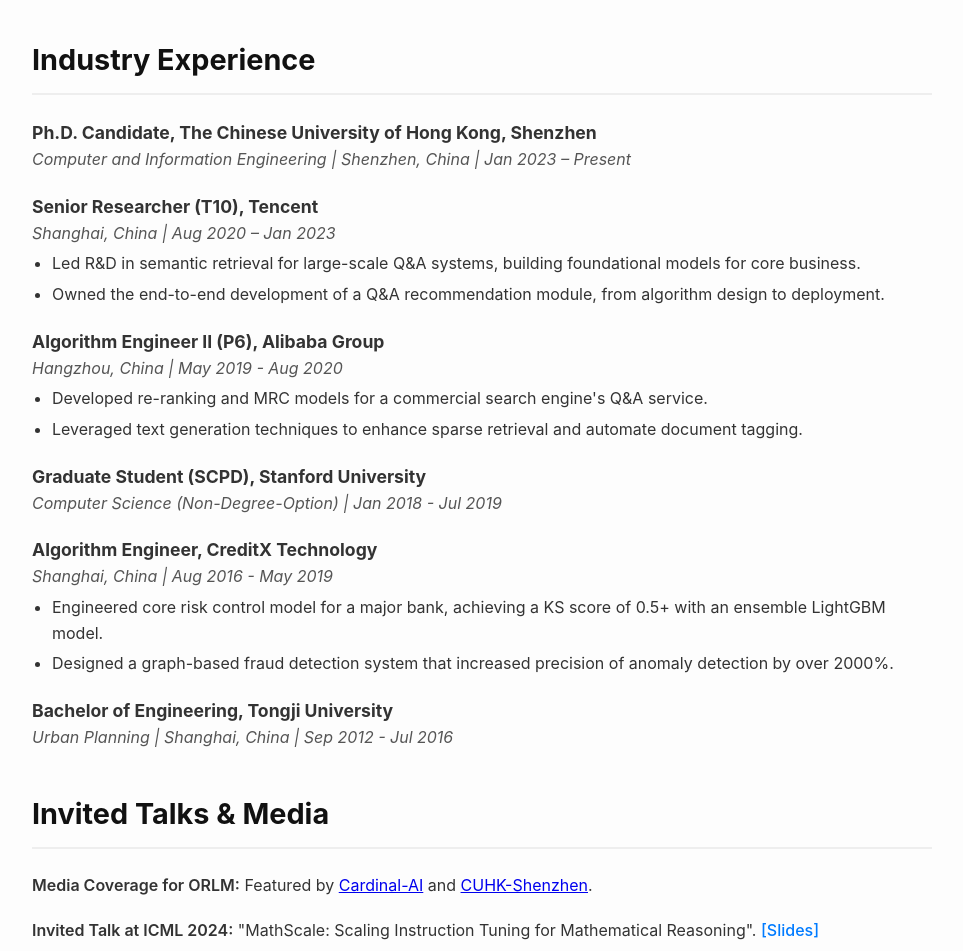
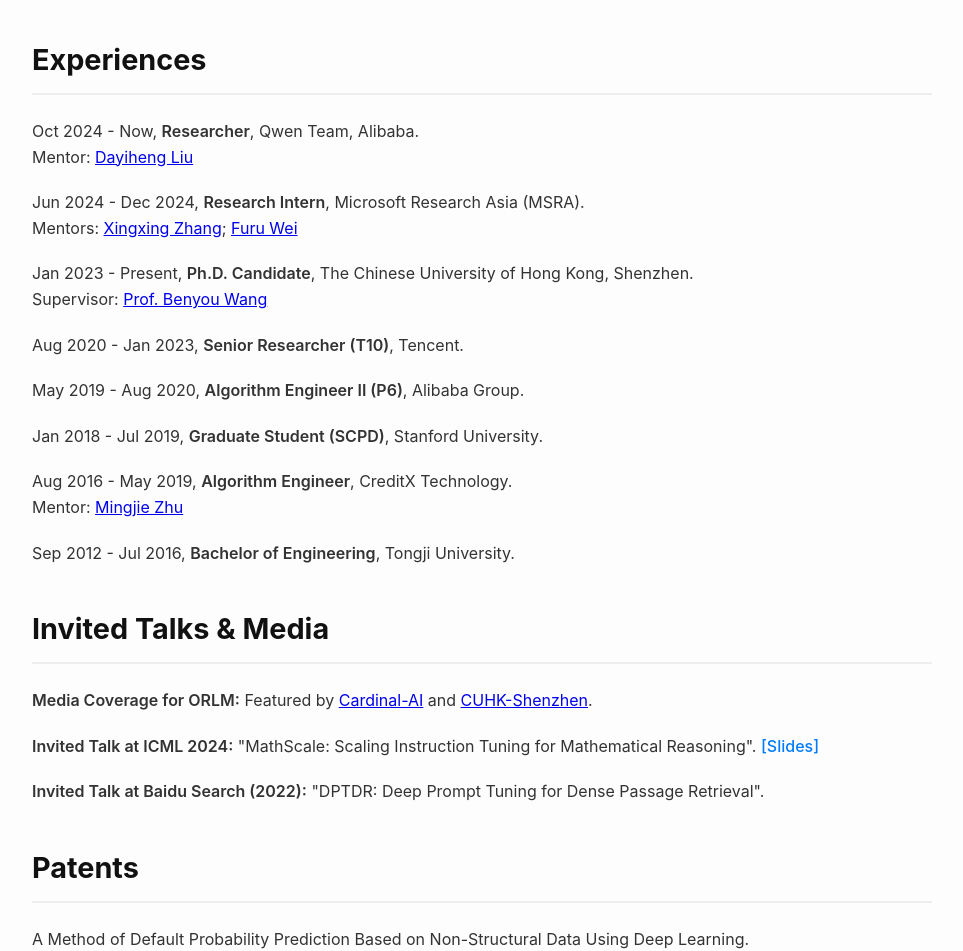
Before and after one commit to tangzhy/tangzhy.github.io, a plain HTML site: page index.html in a window 1280 px wide. Shown: the part 1700-2651 px from the top of the page, without its empty margins (158-1121 px from the left). Drawn offline with Linux system fonts and the light colour scheme.

Commit message:
Update index.html

```diff
--- a/index.html
+++ b/index.html
@@ -192,44 +192,36 @@
         </li>
     </ul>
 
-    <!-- Section 4: Experience -->
-    <h2>Industry Experience</h2>
+    <!-- Section 4: Experiences -->
+    <h2>Experiences</h2>
     <ul>
-        <li>
-            <div class="job-title">Ph.D. Candidate, The Chinese University of Hong Kong, Shenzhen</div>
-            <div class="job-meta">Computer and Information Engineering | Shenzhen, China | Jan 2023 – Present</div>
+        <li class="exp-item">
+            <div class="main-line">Oct 2024 - Now, <b>Researcher</b>, Qwen Team, Alibaba.</div>
+            <div class="sub-line">Mentor: <a href="https://dayihengliu.github.io/" target="_blank">Dayiheng Liu</a></div>
         </li>
-        <li>
-            <div class="job-title">Senior Researcher (T10), Tencent</div>
-            <div class="job-meta">Shanghai, China | Aug 2020 – Jan 2023</div>
-            <ul class="job-desc">
-                <li>Led R&D in semantic retrieval for large-scale Q&A systems, building foundational models for core business.</li>
-                <li>Owned the end-to-end development of a Q&A recommendation module, from algorithm design to deployment.</li>
-            </ul>
+        <li class="exp-item">
+            <div class="main-line">Jun 2024 - Dec 2024, <b>Research Intern</b>, Microsoft Research Asia (MSRA).</div>
+            <div class="sub-line">Mentors: <a href="https://xingxingzhang.github.io/" target="_blank">Xingxing Zhang</a>; <a href="https://thegenerality.com/" target="_blank">Furu Wei</a></div>
         </li>
-        <li>
-            <div class="job-title">Algorithm Engineer II (P6), Alibaba Group</div>
-            <div class="job-meta">Hangzhou, China | May 2019 - Aug 2020</div>
-            <ul class="job-desc">
-                <li>Developed re-ranking and MRC models for a commercial search engine's Q&A service.</li>
-                <li>Leveraged text generation techniques to enhance sparse retrieval and automate document tagging.</li>
-            </ul>
+        <li class="exp-item">
+            <div class="main-line">Jan 2023 - Present, <b>Ph.D. Candidate</b>, The Chinese University of Hong Kong, Shenzhen.</div>
+            <div class="sub-line">Supervisor: <a href="https://wabyking.github.io/old.html" target="_blank">Prof. Benyou Wang</a></div>
         </li>
-        <li>
-            <div class="job-title">Graduate Student (SCPD), Stanford University</div>
-            <div class="job-meta">Computer Science (Non-Degree-Option) | Jan 2018 - Jul 2019</div>
+        <li class="exp-item">
+            <div class="main-line">Aug 2020 - Jan 2023, <b>Senior Researcher (T10)</b>, Tencent.</div>
         </li>
-        <li>
-            <div class="job-title">Algorithm Engineer, CreditX Technology</div>
-            <div class="job-meta">Shanghai, China | Aug 2016 - May 2019</div>
-            <ul class="job-desc">
-                <li>Engineered core risk control model for a major bank, achieving a KS score of 0.5+ with an ensemble LightGBM model.</li>
-                <li>Designed a graph-based fraud detection system that increased precision of anomaly detection by over 2000%.</li>
-            </ul>
+        <li class="exp-item">
+            <div class="main-line">May 2019 - Aug 2020, <b>Algorithm Engineer II (P6)</b>, Alibaba Group.</div>
         </li>
-        <li>
-            <div class="job-title">Bachelor of Engineering, Tongji University</div>
-            <div class="job-meta">Urban Planning | Shanghai, China | Sep 2012 - Jul 2016</div>
+        <li class="exp-item">
+            <div class="main-line">Jan 2018 - Jul 2019, <b>Graduate Student (SCPD)</b>, Stanford University.</div>
+        </li>
+        <li class="exp-item">
+            <div class="main-line">Aug 2016 - May 2019, <b>Algorithm Engineer</b>, CreditX Technology.</div>
+            <div class="sub-line">Mentor: <a href="https://scholar.google.com/citations?user=rRCDU6UAAAAJ&hl=zh-CN" target="_blank">Mingjie Zhu</a></div>
+        </li>
+        <li class="exp-item">
+            <div class="main-line">Sep 2012 - Jul 2016, <b>Bachelor of Engineering</b>, Tongji University.</div>
         </li>
     </ul>
 
```
